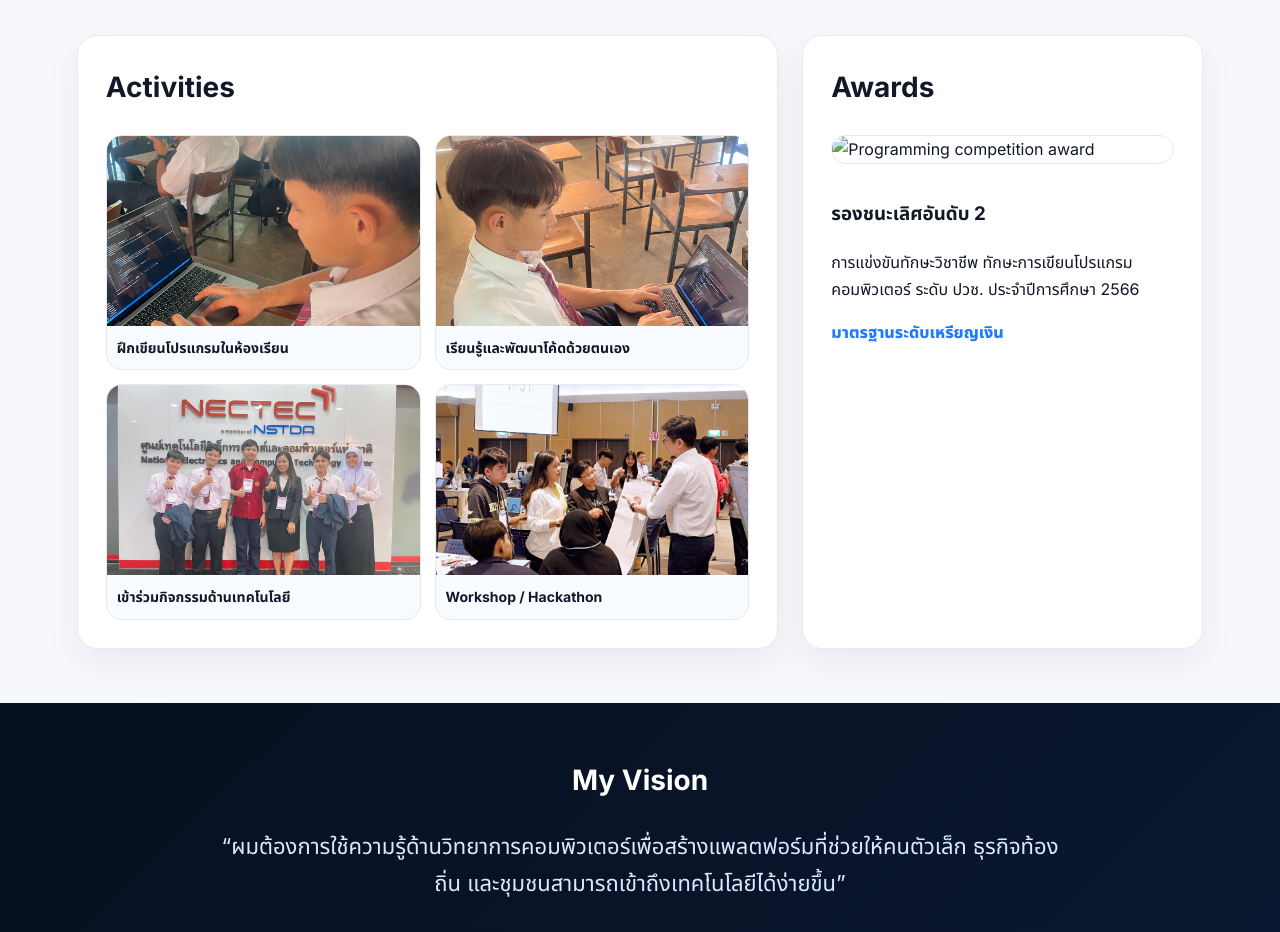
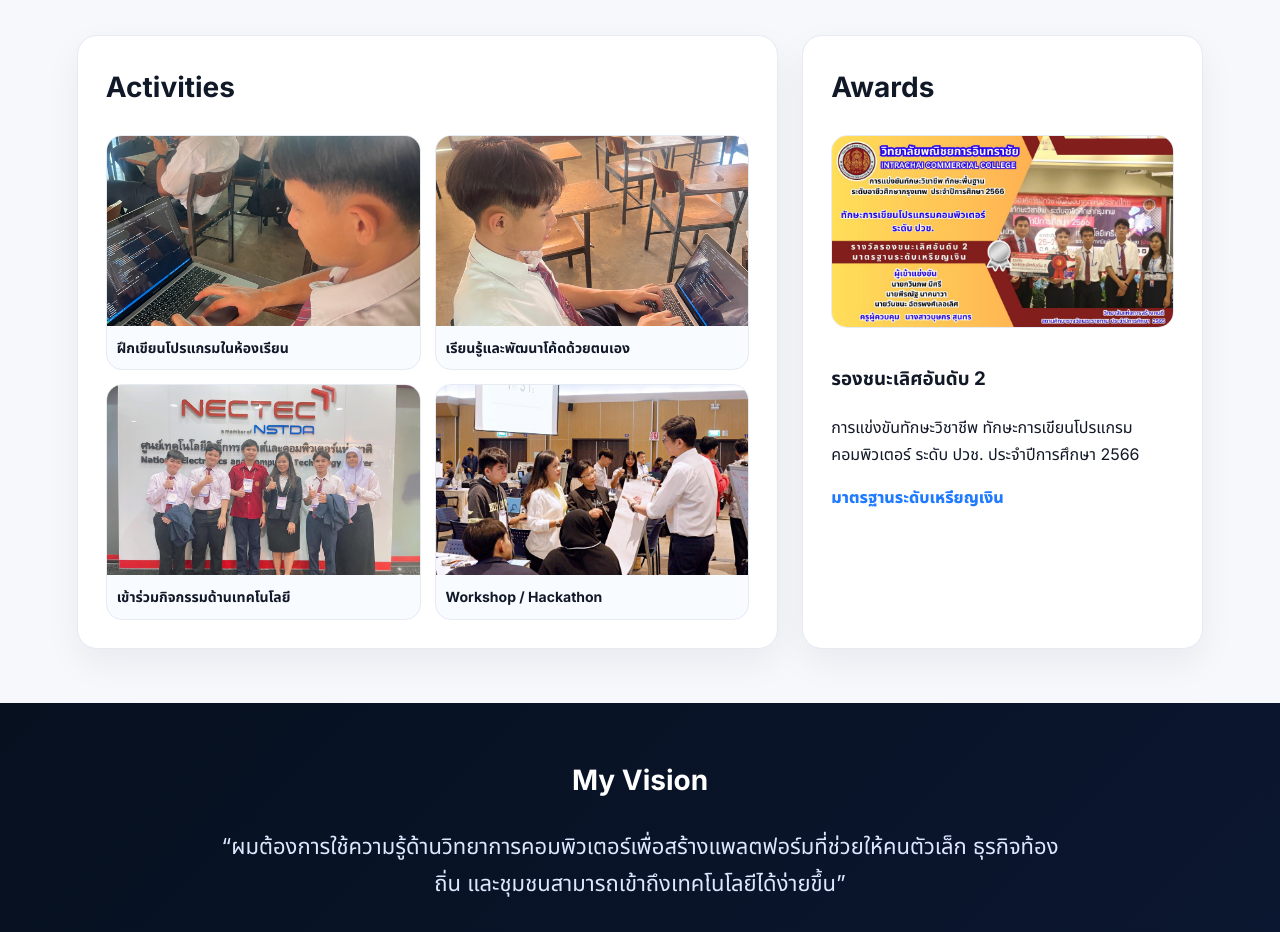
Before and after one commit to wanchana-code/portfolio-website, a plain HTML site: page index.html in a window 1280 px wide. Shown: the part 2340-3272 px from the top of the page. Drawn offline with Linux system fonts and the light colour scheme.

Commit message:
Update index.html

```diff
--- a/index.html
+++ b/index.html
@@ -185,7 +185,7 @@
       <div class="card" id="awards">
         <h2>Awards</h2>
         <div class="award">
-          <img src="assets/images/award-programming.jpg" alt="Programming competition award" />
+          <img src="award-programming.jpg" alt="Programming competition award" />
           <div>
             <h3>รองชนะเลิศอันดับ 2</h3>
             <p>
```
